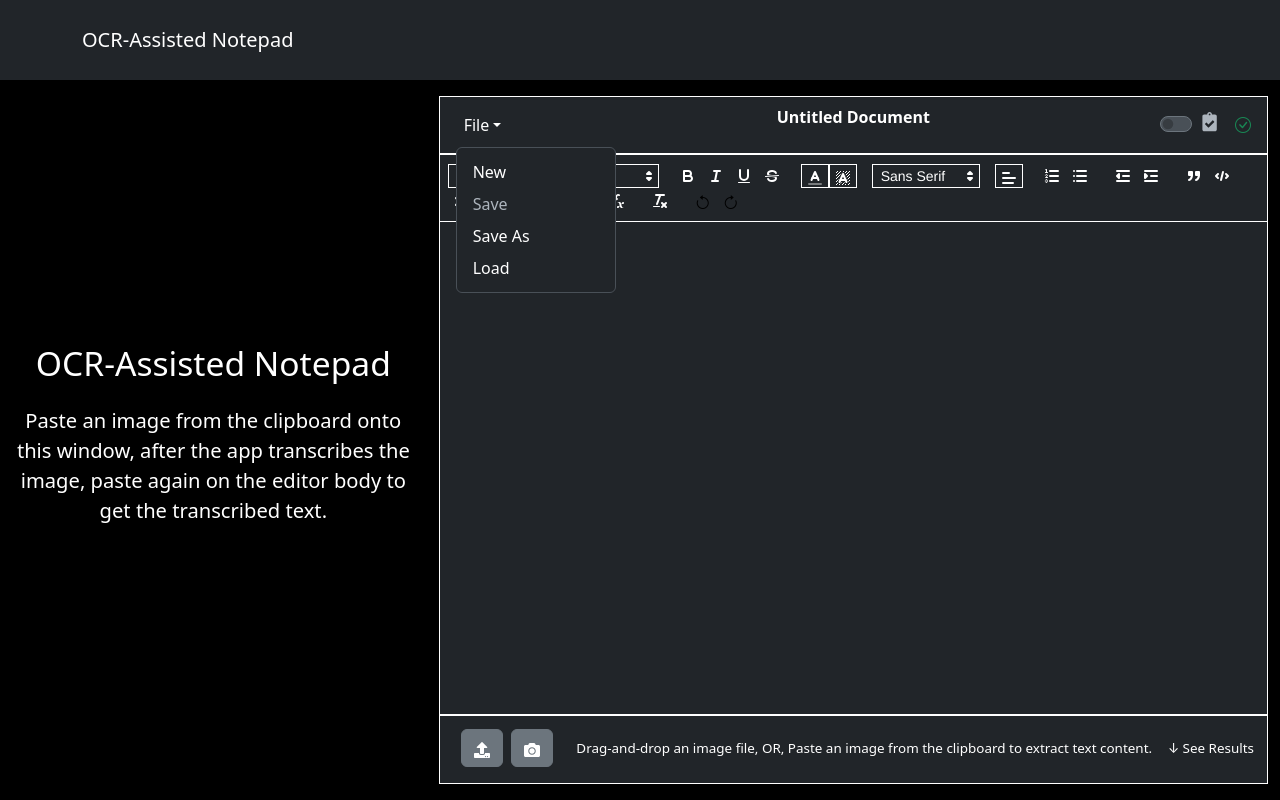
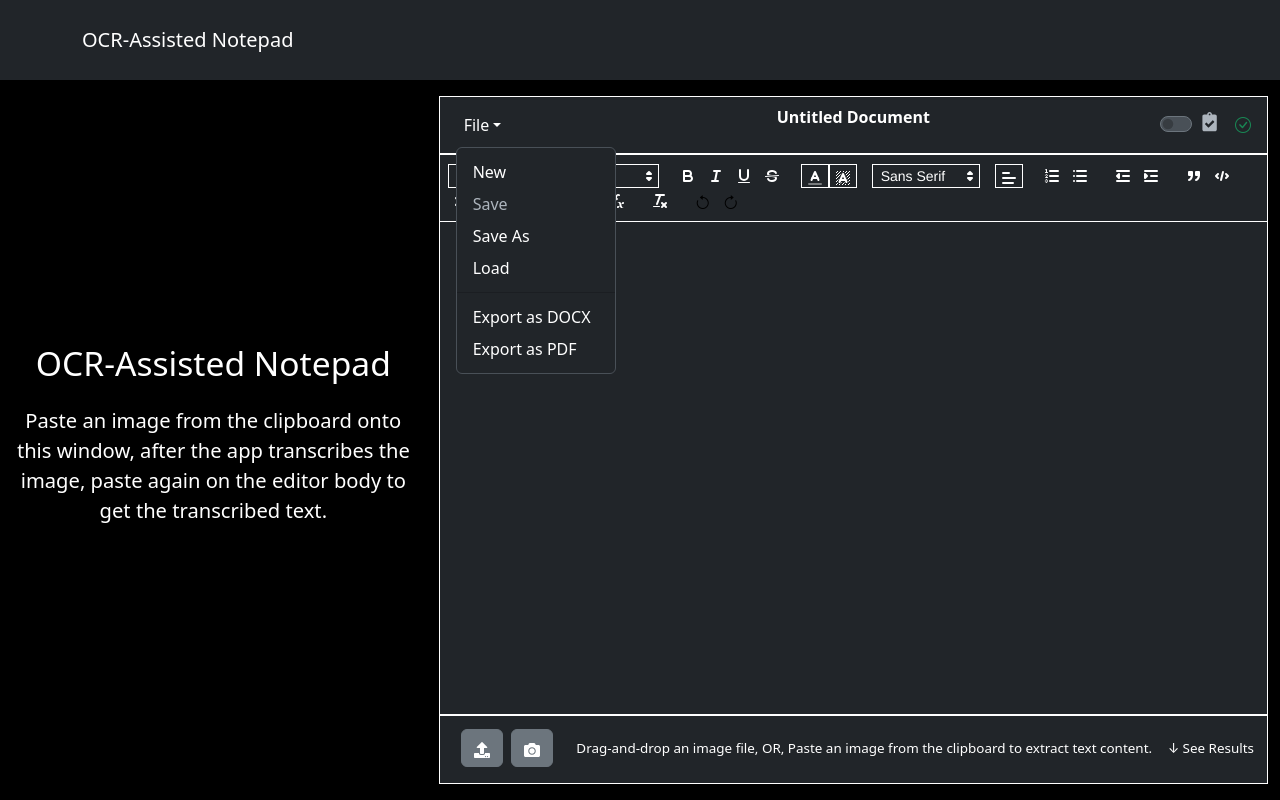
Before and after one commit to ronnmabunga/scanpad, a React (Vite) app: page / in a window 1280 px wide. Both pictures are taken after a click on the button "File". Built offline with nearby package versions, Linux system fonts and the light colour scheme.

Commit message:
Add export buttons

```diff
--- a/src/components/RichTextEditor.jsx
+++ b/src/components/RichTextEditor.jsx
@@ -172,6 +172,14 @@ function RichTextEditor({ className, style, autoPasteOCR, onAutoPasteOCRChange,
         setShowUnsavedConfirm(false);
     };
 
+    const handleExportDocx = () => {
+        // Implementation of handleExportDocx function
+    };
+
+    const handleExportPdf = () => {
+        // Implementation of handleExportPdf function
+    };
+
     return (
         <div className={`flex-grow-1 d-flex ${className}`} style={{ ...style }} {...props}>
             <div style={{ width: "100%", height: "100%", display: "flex", flexDirection: "column" }}>
@@ -190,6 +198,9 @@ function RichTextEditor({ className, style, autoPasteOCR, onAutoPasteOCRChange,
                                 </NavDropdown.Item>
                                 <NavDropdown.Item onClick={() => setShowSaveAsModal(true)}>Save As</NavDropdown.Item>
                                 <NavDropdown.Item onClick={() => setShowLoadModal(true)}>Load</NavDropdown.Item>
+                                <NavDropdown.Divider />
+                                <NavDropdown.Item onClick={handleExportDocx}>Export as DOCX</NavDropdown.Item>
+                                <NavDropdown.Item onClick={handleExportPdf}>Export as PDF</NavDropdown.Item>
                             </NavDropdown>
                         </Nav>
                         <div className="d-flex align-items-center position-absolute start-50 translate-middle-x">
```
